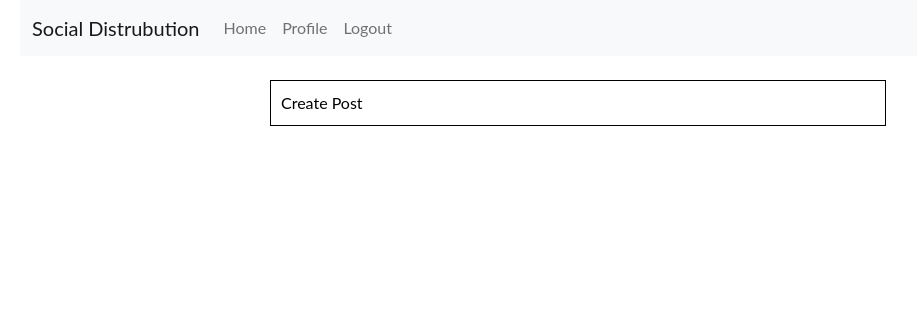
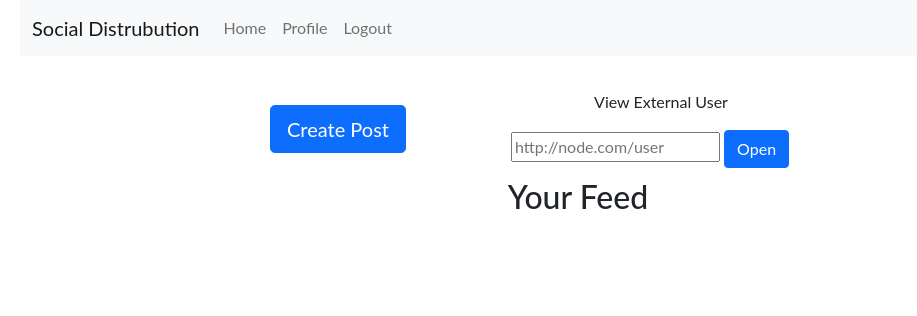
Before and after one commit to Anthonyyma/CMPUT404-Project, a Django app: page / in a window 1280 px wide. Shown: the top 316 px of the page, without its empty margins (62-979 px from the left). Run offline with Django 3.2, Linux system fonts and the light colour scheme; the visitor is signed in with stand-in values (Sample User, id 1); data that the repository does not hold is empty.

Commit message:
open user widget

```diff
--- a/social/core/authors/api_views.py
+++ b/social/core/authors/api_views.py
@@ -95,4 +95,4 @@ def follow_request_view(request):
         )
 
     resp = client.send_external_follow_request(follower, followee_url, request)
-    return Response(resp.json(), status=resp.status_code)
+    return Response(resp.text, status=resp.status_code)
--- a/social/core/static/css/feed.css
+++ b/social/core/static/css/feed.css
@@ -24,6 +24,15 @@ html {
     box-shadow: rgba(100, 100, 111, 0.2) 0px 7px 29px 0px;
   }
 
+  .post:hover {
+    background-color: #ddd6f3;
+  }
+
+  .post a {
+    color: black;
+    text-decoration: none;
+  }
+
   .post-title {
     font-size: larger;
     text-align: center;
@@ -33,19 +42,16 @@ html {
     width: 50%;
     position: absolute;
   }
-  .post-display a {
-    background-color: #ffffff;
-    color: black;
-    display: block;
-    padding: 10px;
-    text-decoration: none;
-    border-style: solid;
-    border-width: thin;
-    box-sizing: border-box;
+
+  .action-bar {
+    display: flex;
+    justify-content: space-between;
+    align-items: center;
+    margin-top: 10px;
+    margin-bottom: 10px;
+    gap: 30px;
   }
-  .post-display a:hover {
-    background-color: #ddd6f3;
-  }
+
   label {
     font-weight: 500;
     display: block;
--- a/social/core/static/css/style.css
+++ b/social/core/static/css/style.css
@@ -1,6 +1,6 @@
 body {
-  background-color: '#ffffff';
-  font-family: 'Lato', sans-serif;
+  background-color: "#ffffff";
+  font-family: "Lato", sans-serif;
   display: grid;
   grid-template-rows: auto 1fr;
   height: 100vh;
@@ -19,21 +19,7 @@ form {
 .box {
   width: 50px;
 }
-.post-display {
-  width: 50%;
-  position: absolute;
-}
-.post-display a {
-  background-color: #ffffff;
-  color: black;
-  display: block;
-  padding: 10px;
-  text-decoration: none;
-  border-style: solid;
-  border-width: thin;
-  box-sizing: border-box;
-}
-.post-display a:hover {
+.post:hover {
   background-color: #ddd6f3;
 }
 label {
@@ -61,7 +47,7 @@ label {
   margin: auto;
   margin-bottom: 30px;
 }
-.post-type a{
+.post-type a {
   width: 300px;
   height: 65px;
   border-radius: 10px;
@@ -79,7 +65,7 @@ label {
   color: black;
 }
 .post-type a:before {
-	color: rgba(255,255,255,0.5);
+  color: rgba(255, 255, 255, 0.5);
   font-size: 16px;
   position: absolute;
   display: flex;
@@ -98,7 +84,6 @@ label {
   text-decoration: None;
   color: black;
 }
-
 
 .multi-button {
   display: flex;
@@ -121,7 +106,8 @@ label {
   background: transparent;
   overflow: hidden;
 }
-.multi-button button::before, .multi-button button::after {
+.multi-button button::before,
+.multi-button button::after {
   position: absolute;
   content: "";
   left: 0;
--- a/social/core/templates/base.html
+++ b/social/core/templates/base.html
@@ -21,7 +21,7 @@
         <div class="container">
             <nav class="navbar navbar-expand-lg navbar-light bg-light">
                 <div class="container-fluid">
-                    <a class="navbar-brand" href="#">Social Distrubution</a>
+                    <a class="navbar-brand" href="/">Social Distrubution</a>
                     <button class="navbar-toggler" type="button" data-bs-toggle="collapse" data-bs-target="#navbarSupportedContent" aria-controls="navbarSupportedContent" aria-expanded="false" aria-label="Toggle navigation">
                     <span class="navbar-toggler-icon"></span>
                     </button>
--- a/social/core/templates/feed.html
+++ b/social/core/templates/feed.html
@@ -10,9 +10,18 @@
 
 {% block content %}
     <div class="post-display">
-        <div style="margin-bottom: 50px"><a href="{% url 'createPost' %}">Create Post</a></div>
+        <div class="action-bar">
+            <a class="btn btn-primary btn-lg" href="{% url 'createPost' %}">Create Post</a>
+            <form action="/user/">
+                <p class="text-center">View External User</p>
+                <input type="text" name="url" placeholder="http://node.com/user">
+                <button class='btn btn-primary' type="submit">Open</button>
+            </form>
+        </div>
         <div>
+        <h2 class="text-center">Your Feed</h2>
         {% for post in posts %}
+        <div class="post">
         {% if post.content_type != "APP64"%}
         <a href="{% url 'postContent' %}?id={% urltoid post.id %}"><b>{{ post.title }}</b><br>{{ post.content }}<br>
         {% else %}
@@ -22,6 +31,7 @@
                 <img src="{{ post.image.url }}" style="width: 100px; transform: translate(100%)">
             {% endif %}
         </a>
+        </div>
         {% endfor %}
         </div>
     </div>
```
Lines whose indentation alone changed are shown as unchanged.
